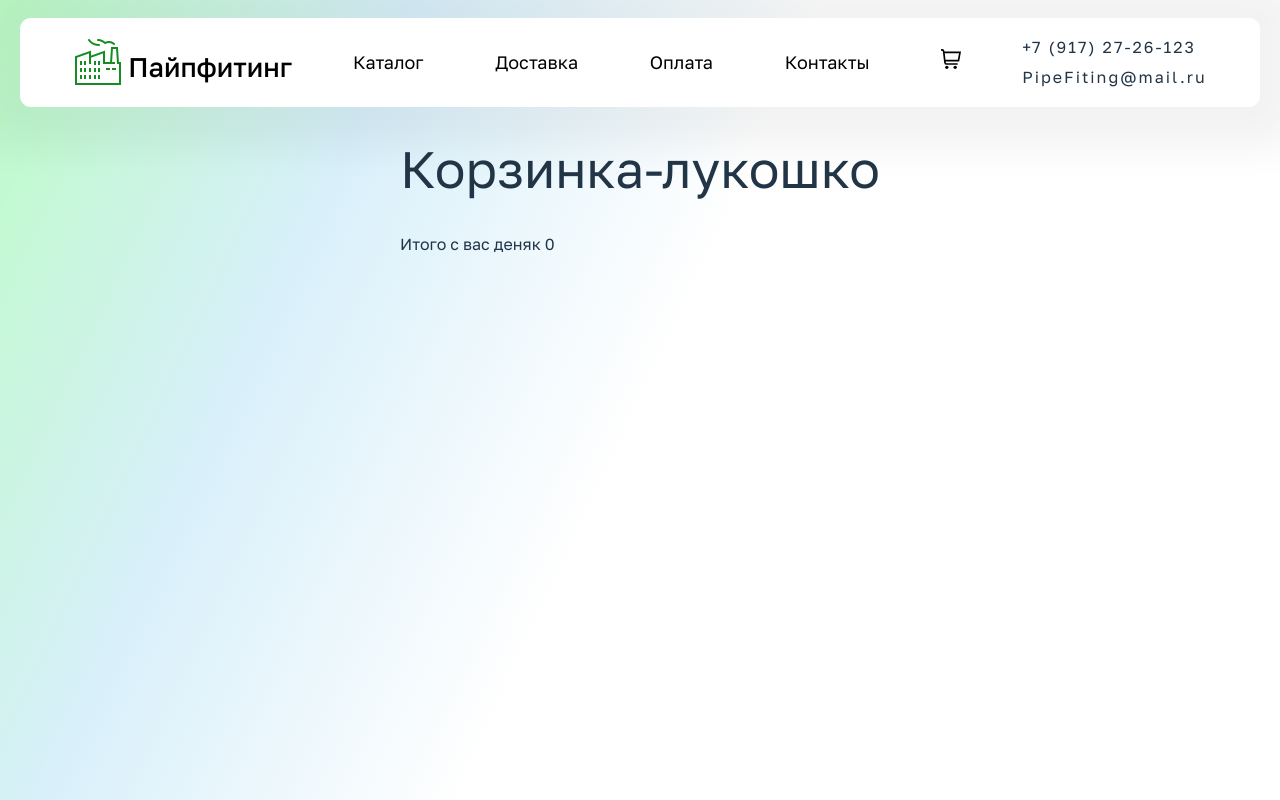
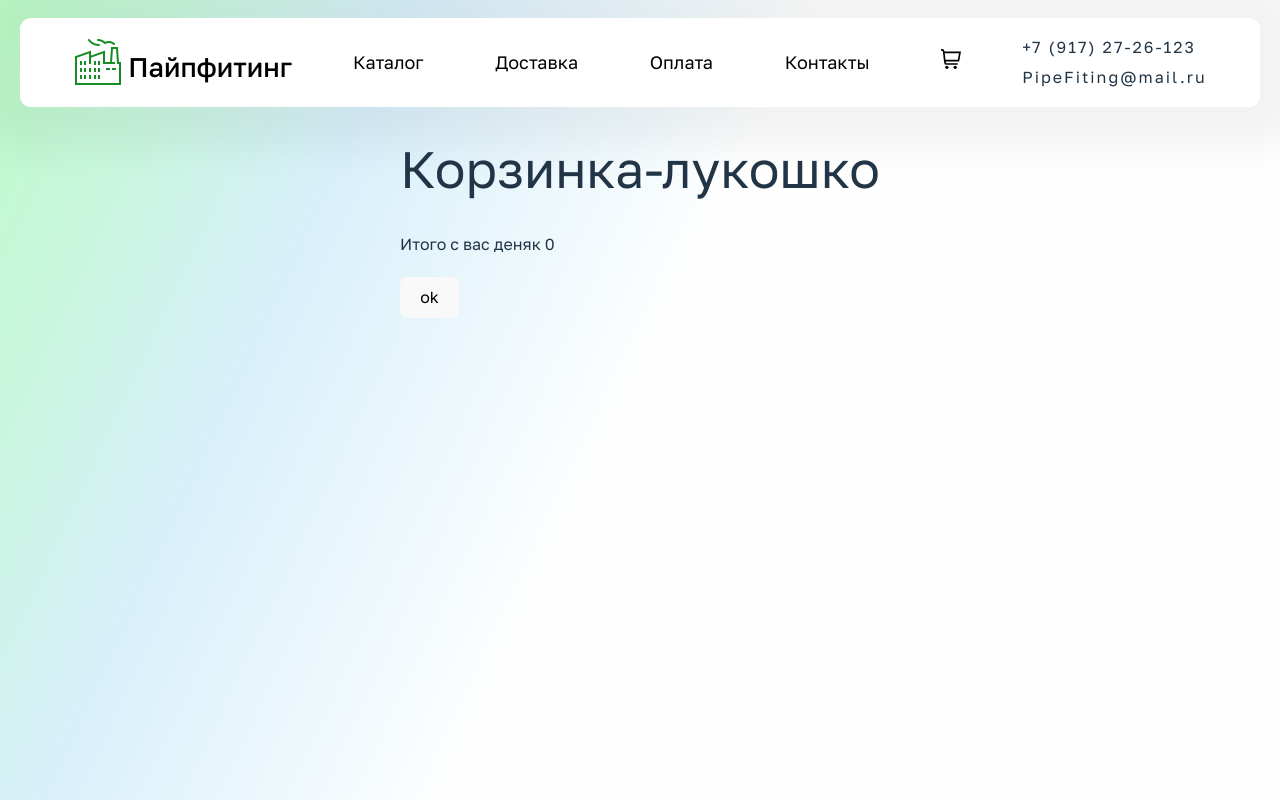
Before and after one commit to karysf/karysf.github.io, a React (Vite) app: page /cart in a window 1280 px wide. Built offline with nearby package versions, Linux system fonts and the light colour scheme.

Commit message:
отправка корзины в телеграм

```diff
--- a/package.json
+++ b/package.json
@@ -12,6 +12,7 @@
     "preview": "vite preview"
   },
   "dependencies": {
+    "axios": "^1.6.8",
     "gh-pages": "^5.0.0",
     "primereact": "^9.3.0",
     "react": "^18.2.0",
--- a/src/pages/Cart/Cart.tsx
+++ b/src/pages/Cart/Cart.tsx
@@ -1,6 +1,8 @@
 import { useRecoilValue } from "recoil";
 import { cartState, cartTotal } from "../../recoil/atoms/cartState";
 import { productListState } from "../../recoil/atoms/productsState";
+import axios from "axios";
+import { useMemo } from "react";
 export function Cart() {
   const cart = useRecoilValue(cartState);
   const products = useRecoilValue(productListState);
@@ -10,11 +12,35 @@ export function Cart() {
       {products[item.id].name} - {products[item.id].price} Х {item.quantity}
     </li>
   ));
+
+  // await axios.get(`https://api.telegram.org/bot${botToken}/getUpdates`);
+
+  const text = useMemo(() => {
+    const list = cart.map((item) =>
+      `${products[item.id].name} - ${products[item.id].price} Х ${
+        item.quantity
+      }\n`.toString()
+    );
+    return `Ура, новая заявОчка\n${list}`;
+  }, [cart, products]);
+
+  const handleClick = async () => {
+    const botToken = "5984371784:AAGJp9FcTOldC2dCRdpXxA_CFER6y2Ql-c4";
+    try {
+      await axios.post(`https://api.telegram.org/bot${botToken}/sendMessage`, {
+        chat_id: 344505911,
+        text: text,
+      });
+    } catch (error) {
+      console.log(error);
+    }
+  };
   return (
     <>
       <h1>Корзинка-лукошко</h1>
       <ul>{itemsInCart}</ul>
       <h4>Итого с вас деняк {tots}</h4>
+      <button onClick={handleClick}>ok</button>
     </>
   );
 }
```
Also changed, not shown: 1 other file (tests, documents, lock files or other folders).
